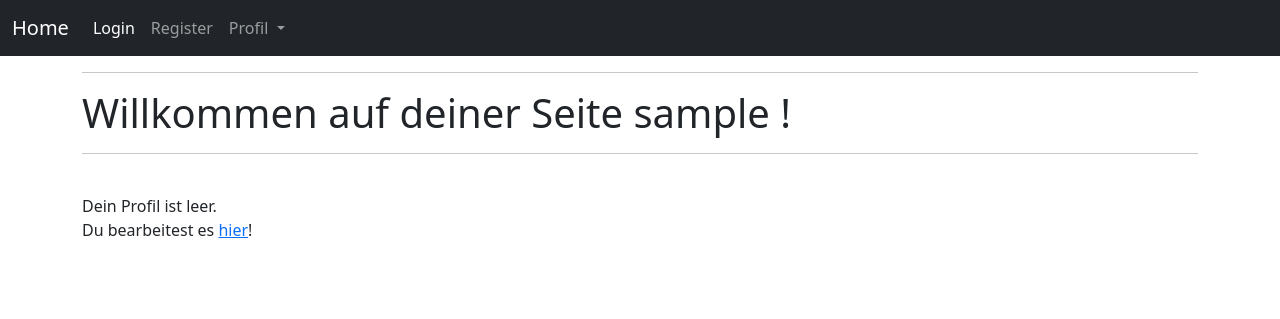
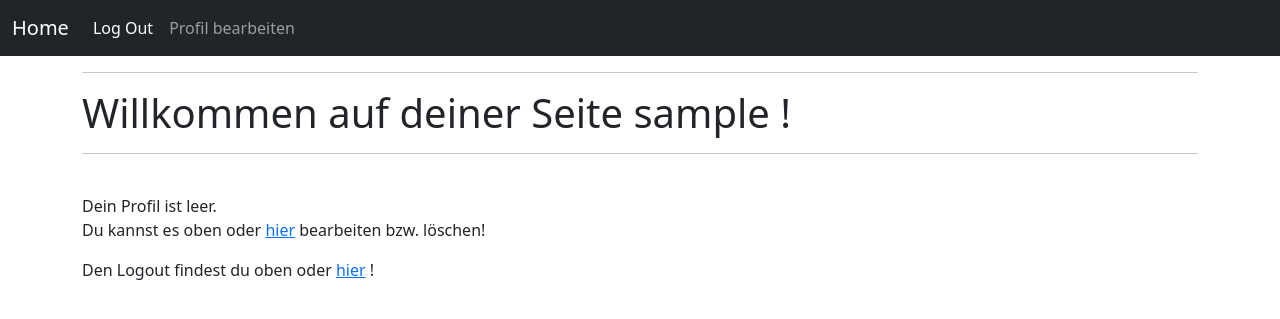
Before and after one commit to DrKnubo/final_PHP_EK, a PHP site: page /usersPage.php in a window 1280 px wide. Shown: the top 319 px of the page. Run offline with PHP 8.4, Linux system fonts and the light colour scheme; the visitor is signed in with stand-in values (Sample User, id 1); data that the repository does not hold is empty.

Commit message:
kleine ausbesserungen

```diff
--- a/template/navbarUserMainPage.php
+++ b/template/navbarUserMainPage.php
@@ -7,12 +7,12 @@
     <div class="collapse navbar-collapse" id="navbarSupportedContent">
       <ul class="navbar-nav me-auto mb-2 mb-lg-0">
         <li class="nav-item">
-          <a class="nav-link active" aria-current="page" href="login.php">Login</a>
+          <a class="nav-link active" aria-current="page" href="logout.php">Log Out</a>
         </li>
         <li class="nav-item">
-          <a class="nav-link" href="register.php">Register</a>
+          <a class="nav-link" href="profil.php">Profil bearbeiten</a>
         </li>
-
+        <!--
         <li class="nav-item dropdown">
           <a class="nav-link dropdown-toggle" href="#" role="button" data-bs-toggle="dropdown" aria-expanded="false">
           Profil
@@ -23,7 +23,7 @@
             <li><hr class="dropdown-divider"></li>
             <li><a class="dropdown-item" href="logout.php">Log Out</a></li>
           </ul>
-        </li>
+        </li>-->
       </ul>
     </div>
   </div>
--- a/usersPage.php
+++ b/usersPage.php
@@ -37,7 +37,8 @@ $name = $_SESSION["username"];
 $profcount = $profstmt->rowCount();
 if ($profcount != 1)
 {
-    echo "<p>Dein Profil ist leer. <br> Du bearbeitest es <a href='profil.php'>hier</a>!</p>";
+    echo "<p>Dein Profil ist leer. <br> Du kannst es oben oder <a href='profil.php'>hier</a> bearbeiten bzw. löschen!</p>";
+    echo "<p>Den Logout findest du oben oder <a href='logout.php'>hier</a> !</p>";
     exit;
 
 }
```
